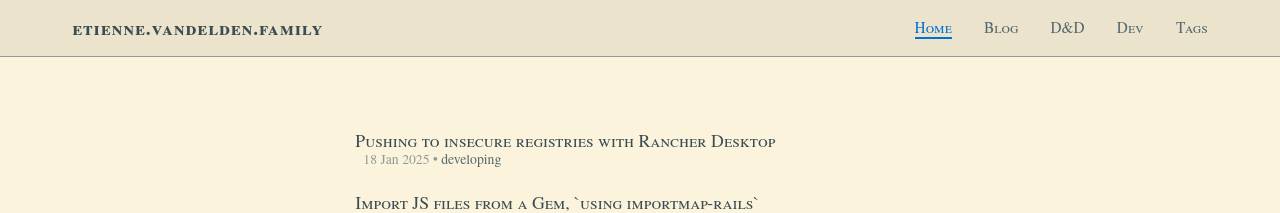
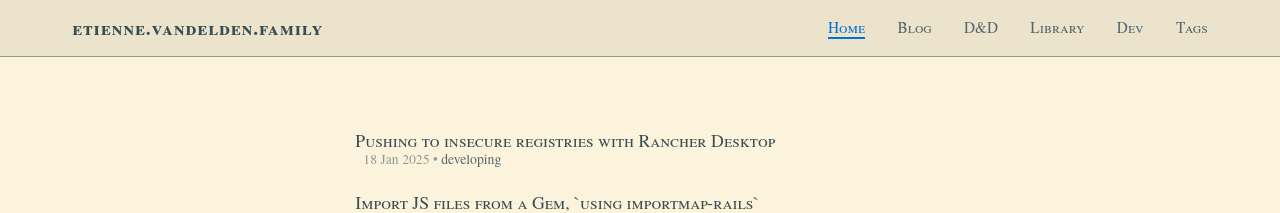
Before and after one commit to eirvandelden/eirvandelden.github.io, a Jekyll site: the page built from index.html, in a window 1280 px wide. Shown: the top 213 px of the page. Built offline with Jekyll 4.4.1, drawn with Linux system fonts in a browser that asks for light colours; some web fonts are replaced.

Commit message:
feat: restore Library link in navigation
Re-adds Etienne's Library (/for-the-players/library) to the top nav,
between D&D and Dev, as it was in the old sidebar. Also adds dnd_theme: true
to library.md so it renders in the D&D 4e theme.

Co-Authored-By: Claude Sonnet 4.6 <noreply@anthropic.com>

```diff
--- a/_includes/navigation.html
+++ b/_includes/navigation.html
@@ -8,6 +8,7 @@
       <li><a href="{{ site.url }}/" {% if page.url == '/' %}class="active"{% endif %}>Home</a></li>
       <li><a href="{{ site.url }}/blog.html" {% if page.url contains '/blog' %}class="active"{% endif %}>Blog</a></li>
       <li><a href="{{ site.url }}/dnd/" {% if page.url contains '/dnd' %}class="active"{% endif %}>D&amp;D</a></li>
+      <li><a href="{{ site.url }}/for-the-players/library" {% if page.url contains '/library' %}class="active"{% endif %}>Library</a></li>
       <li><a href="{{ site.url }}/developing/" {% if page.url contains '/developing' %}class="active"{% endif %}>Dev</a></li>
       <li><a href="{{ site.url }}/tags/" {% if page.url contains '/tags' %}class="active"{% endif %}>Tags</a></li>
     </ul>
```
Also changed, not shown: for-the-players/library.md (+1 -0 lines).
